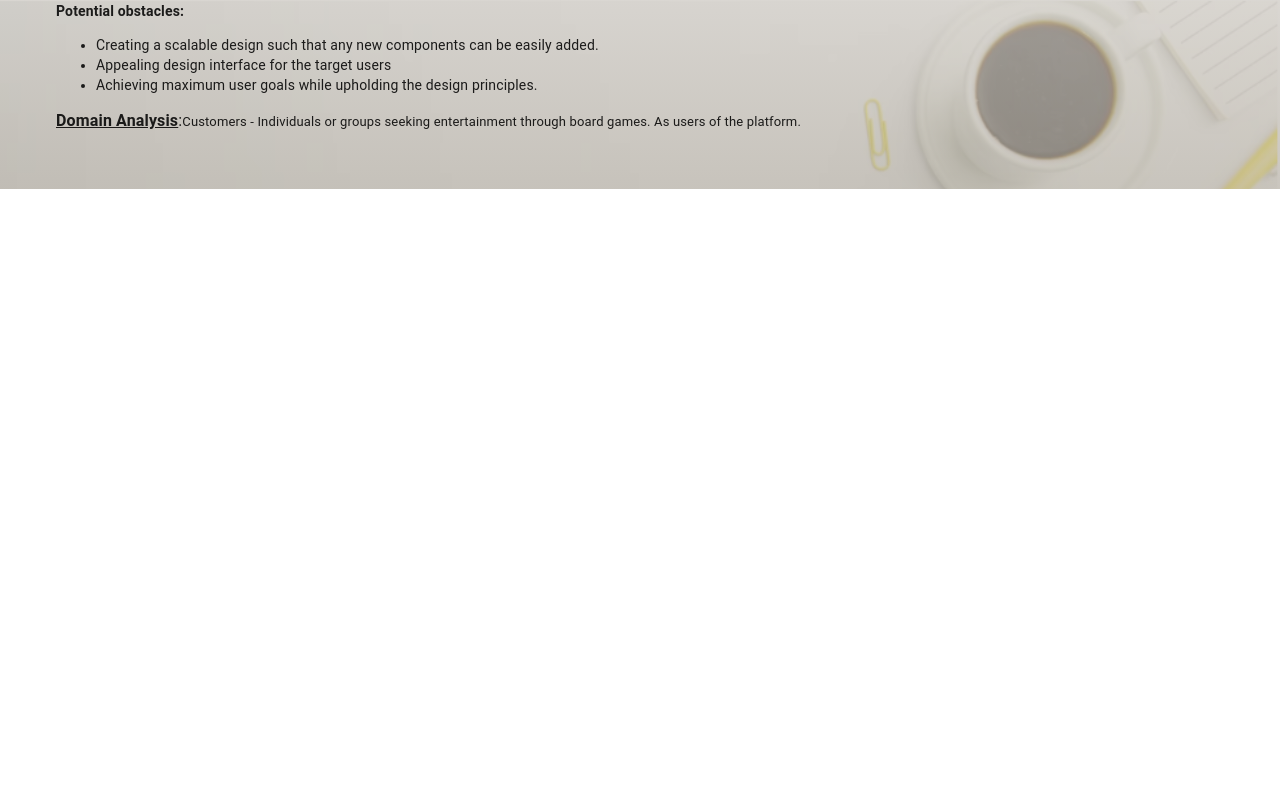
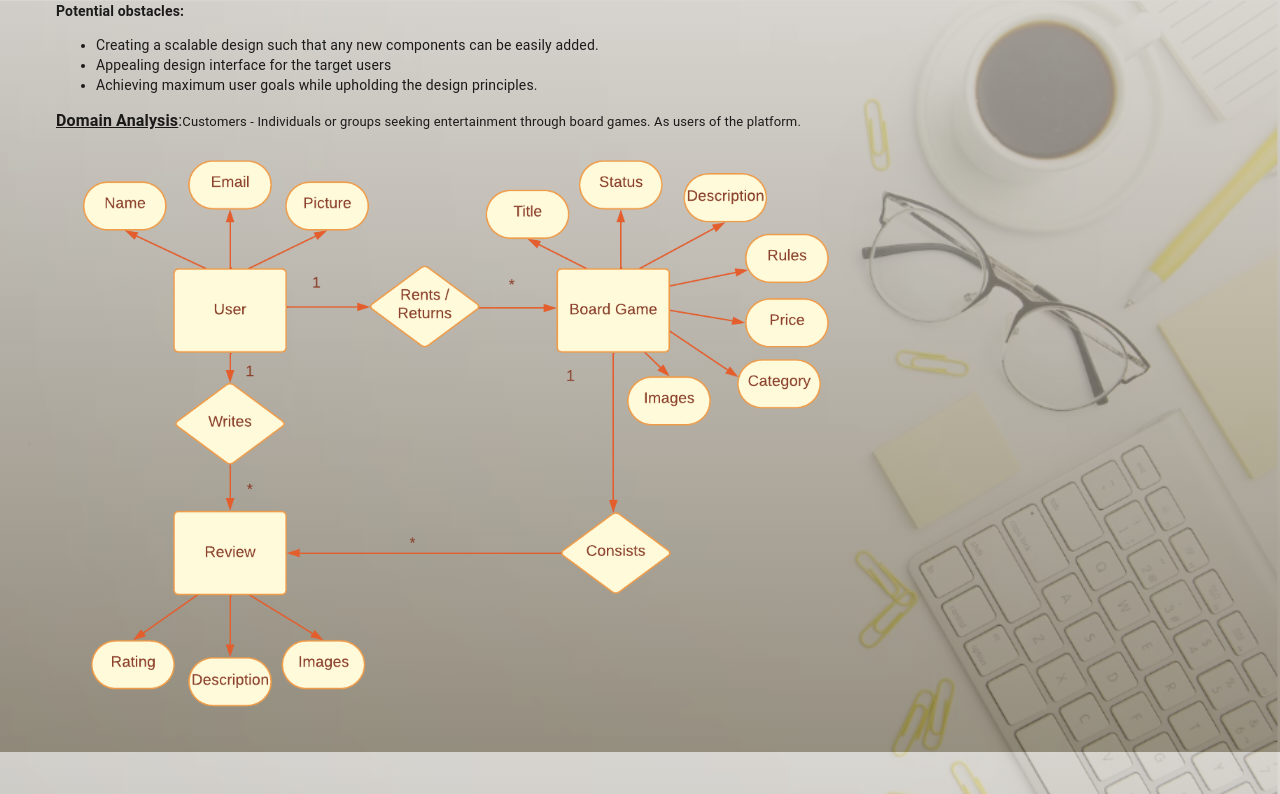
Before and after one commit to Lahasyakr/projectgroup8-cs615, a React (Create React App) app in the folder project-group8/: page /#/analysis in a window 1280 px wide. Shown: the part 861-1655 px from the top of the page. Before the commit the page ends 1050 px from the top, so only its background shows below. Built offline with nearby package versions, Linux system fonts and the light colour scheme.

Commit message:
updated ER diagram

```diff
--- a/project-group8/src/Components/Analysis.jsx
+++ b/project-group8/src/Components/Analysis.jsx
@@ -5,6 +5,7 @@ import '../CSS/Analysis.css';
 import DownloadForOfflineIcon from '@mui/icons-material/DownloadForOffline';
 import DownloadIcon from '@mui/icons-material/Download';
 import { orange } from '@mui/material/colors';
+import ERDia from '../images/ER-dia.png';
 
 function Analysis() {
 
@@ -89,7 +90,7 @@ function Analysis() {
                 <Typography variant="body1" color="textPrimary" align="left"> <b><u>Domain Analysis</u></b>:
                     <span className='smalltext'>Customers - Individuals or groups seeking entertainment through board games. As users of the platform.</span></Typography>
                 <Typography variant="body2" color="textPrimary" align="left">
-
+                <img src={ERDia} alt="ER Diagram" height={600} width={800}/>
                 </Typography>
 
             </Grid>
```
Also changed, not shown: project-group8/src/images/ER-dia.png (added).
